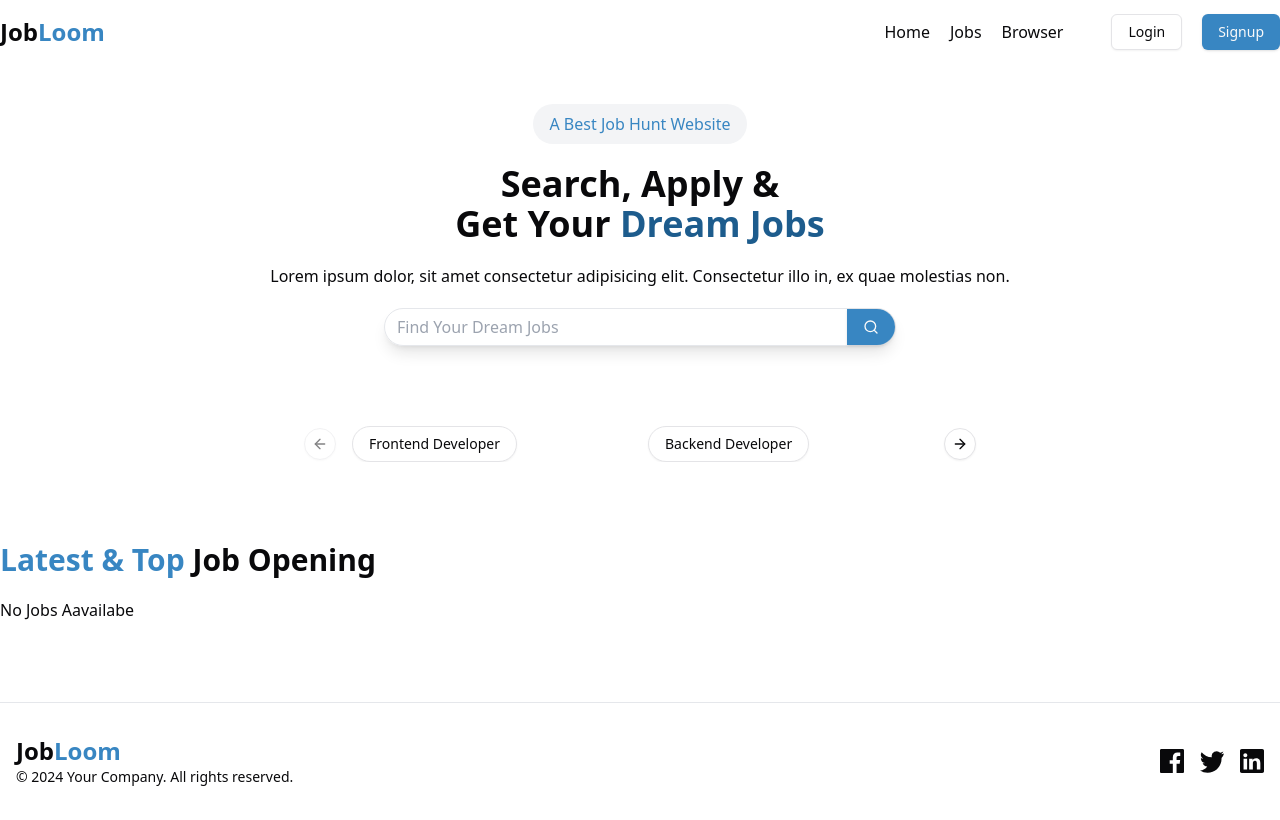
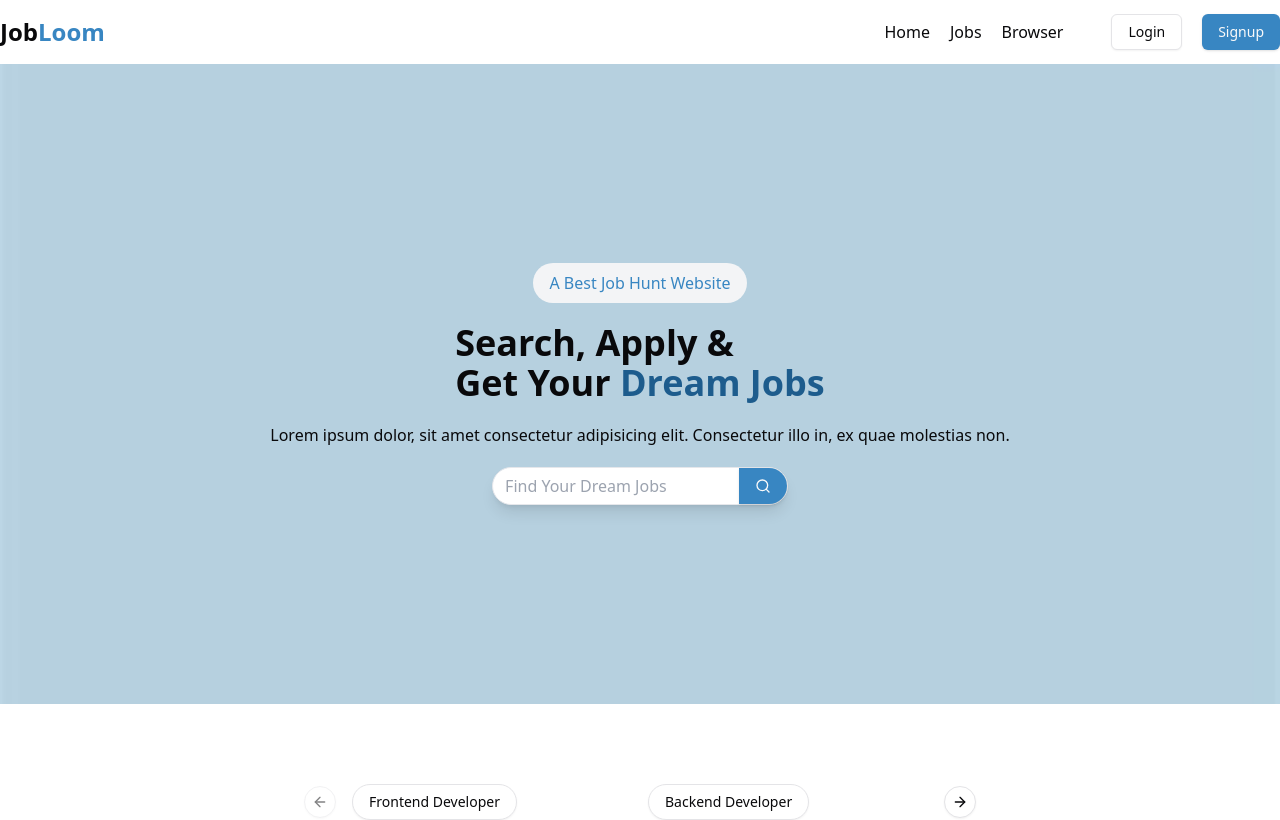
Before and after one commit to samiha-mahin/Job-Portal-Website-FrontEnd, a React (Vite) app: page / in a window 1280 px wide. Shown: the top 820 px of the page. Built offline with nearby package versions, Linux system fonts and the light colour scheme; no server answers.

Commit message:
job-portal

```diff
--- a/src/components/Hero.jsx
+++ b/src/components/Hero.jsx
@@ -15,8 +15,9 @@ const Hero = () => {
     navigate("/browse")
   }
   return (
-    <div className="text-center">
-      <div className="flex flex-col gap-5 my-10">
+    <div  className="h-[80vh] flex items-center justify-center bg-cover bg-center"
+    style={{ backgroundImage: "url('/images/blue.jpg')" }}>
+      <div className="flex flex-col items-center gap-5 my-10">
         <span className="mx-auto px-4 py-2 rounded-full text-center bg-gray-100 text-[#3886c2] font-medium">
           A Best Job Hunt Website
         </span>
@@ -28,11 +29,11 @@ const Hero = () => {
           Lorem ipsum dolor, sit amet consectetur adipisicing elit. Consectetur
           illo in, ex quae molestias non.
         </p>
-        <div className="flex w-[40%] shadow-lg border border-gray-200 pl-3 rounded-full items-center gap-4 mx-auto">
+        <div className="flex bg-white w-[40%] shadow-lg border border-gray-200 bg-white-100 pl-3 rounded-full items-center gap-4 mx-auto">
           <input
             type="text"
             placeholder="Find Your Dream Jobs"
-            className="outline-none border-none w-full"
+            className="outline-none border-none w-full bg-transparent rounded-full text-white"
           />
           <Button onClick={searchJobHandler} className="rounded-r-full bg-[#3886c2] hover:bg-[#2e648e]">
             <Search className="h-5 w-5" />
```
Also changed, not shown: public/images/blue.jpg (added).
